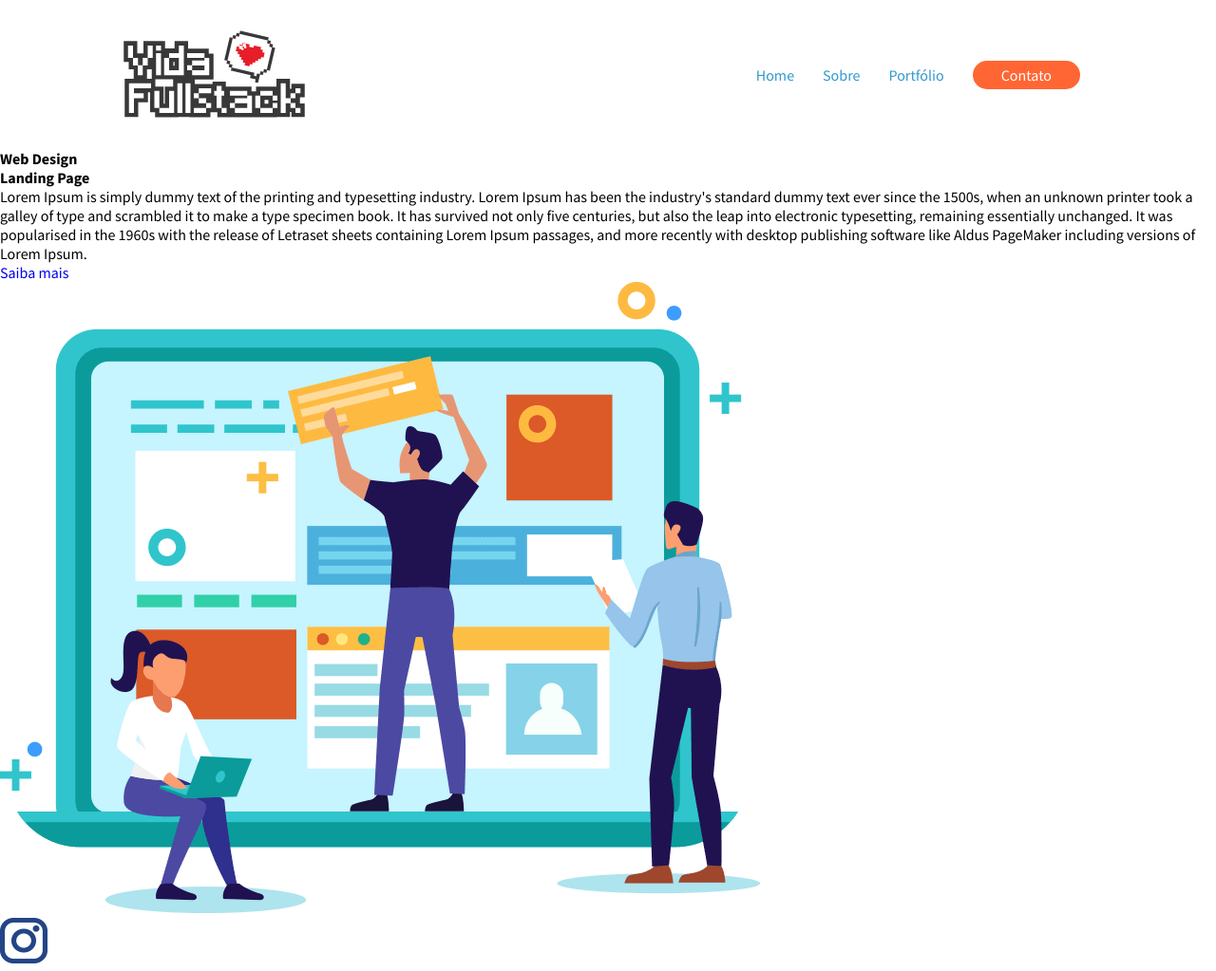
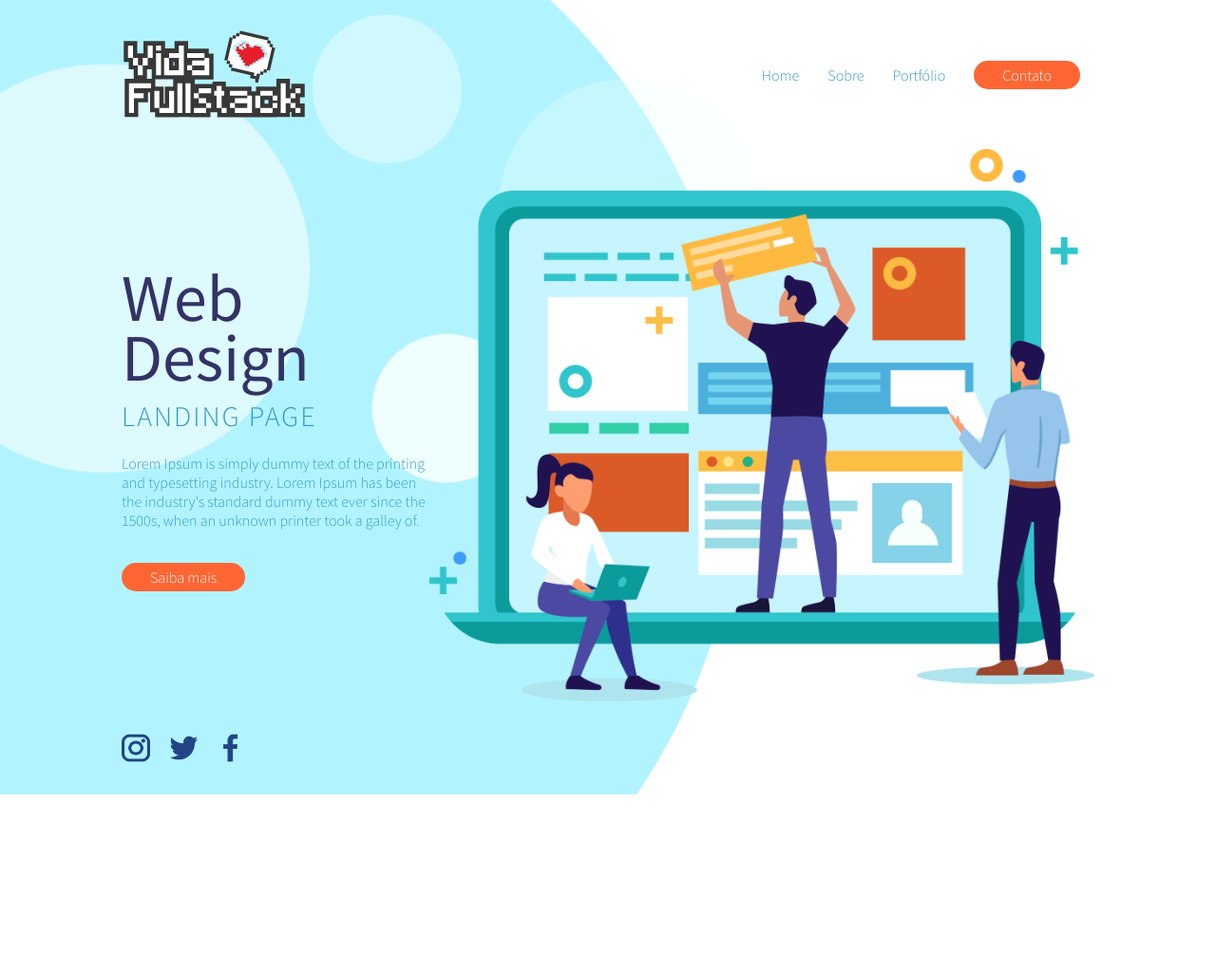
Before and after one commit to Jefferson5286/Site-de-Exemplo, a plain HTML site: page index.html in a window 1280 px wide. Shown: the top 1023 px of the page at 95% size. After the commit the page ends 837 px from the top, so only its background shows below. Drawn offline with Linux system fonts and the light colour scheme.

Commit message:
adição de mais alguns elementos de design

```diff
--- /dev/null
+++ b/css/footer.css
@@ -0,0 +1,7 @@
+footer ul li {
+    margin: 0 20px 0 0;
+}
+
+footer ul li img {
+    width: 30px;
+}
--- a/css/header.css
+++ b/css/header.css
@@ -1,8 +1,4 @@
-header {
-    width: 1024px;
-    margin: 30px auto;
-    display: flex;
-    flex-direction: row;
+header section {
     justify-content: space-between;
     align-items: center;
 }
@@ -11,7 +7,6 @@ header nav ul {
     display: flex;
     flex-direction: row;
     align-items: center;
-    list-style: none;
 }
 
 header nav ul li a {
--- /dev/null
+++ b/css/main.css
@@ -0,0 +1,30 @@
+.sobre-web-design {
+    align-items: center;
+    justify-content: space-between;
+}
+
+.sobre-web-design article h1 {
+    font-size: 70px;
+    line-height: 90%;
+    font-weight: 400;
+    color: #333366;
+}
+
+.sobre-web-design article p, .sobre-web-design article h2 {
+    color: #3399cc;
+}
+
+.sobre-web-design article h2 {
+    font-size: 30px;
+    text-transform: uppercase;
+    letter-spacing: 2px;
+    line-height: 200%;
+}
+
+.sobre-web-design article p {
+    margin: 10px 0 40px;
+}
+
+.sobre-web-design figcaption img {
+    width: 700px;
+}
--- a/css/style.css
+++ b/css/style.css
@@ -3,13 +3,36 @@
 
 @import "header.css";
 @import "buttons.css";
+@import "main.css";
+@import "footer.css";
 
 * {
     font-size: 100%;
     font-family: 'Source Sans Pro', sans-serif;
+    font-weight: 300;
     margin: 0;
     padding: 0;
     border: 0;
     vertical-align: baseline;
     text-decoration: none;
+    list-style: none;
 }
+
+.container {
+    width: 1024px;
+    margin: 30px auto;
+    display: flex;
+    flex-direction: column;
+}
+
+.row {
+    display: flex;
+    flex-direction: row;
+}
+
+body {
+    background-image: url('../assets/images/bolha-background.png');
+    background-repeat: no-repeat;
+    background-position: left center;
+    background-size: 800px;
+}
--- a/index.html
+++ b/index.html
@@ -11,7 +11,8 @@
   <title>Meu site</title>
 </head>
 <body>
-  <header>
+  <header class="container">
+    <section class="row">
       <img src="assets/images/logo.png" alt="logo do vida fullstack">
       <nav>
         <ul>
@@ -21,31 +22,28 @@
           <li><a href="#" class="btn btn-laranja">Contato</a></li>
         </ul>
       </nav>
+    </section>
   </header>
-  <main>
-    <section>
+  <main class="container">
+    <section class="row sobre-web-design">
       <article>
         <h1>Web Design</h1>
         <h2>Landing Page</h2>
         <p>Lorem Ipsum is simply dummy text of the printing and
           typesetting industry. Lorem Ipsum has been the industry's
           standard dummy text ever since the 1500s, when an unknown
-          printer took a galley of type and scrambled it to make a
-          type specimen book. It has survived not only five centuries,
-          but also the leap into electronic typesetting, remaining
-          essentially unchanged. It was popularised in the 1960s with
-          the release of Letraset sheets containing Lorem Ipsum passages,
-          and more recently with desktop publishing software like Aldus
-          PageMaker including versions of Lorem Ipsum.</p>
-        <a href="#">Saiba mais</a>
+          printer took a galley of.</p>
+        <a href="#" class="btn btn-laranja">Saiba mais</a>
       </article>
+
+      <!--suppress HtmlUnknownTag -->
+      <figcaption>
+        <img src="assets/images/pessoas-construindo-pc.png" alt="Criação de site">
+      </figcaption>
     </section>
-    <figure>
-      <img src="assets/images/pessoas-construindo-pc.png" alt="Criação de site">
-    </figure>
   </main>
-  <footer>
-    <ul>
+  <footer class="container">
+    <ul class="row">
       <li><a href="#">
         <img src="assets/images/logo-insta.png" alt="integram"></a></li>
 
```
Lines whose indentation alone changed are shown as unchanged.
